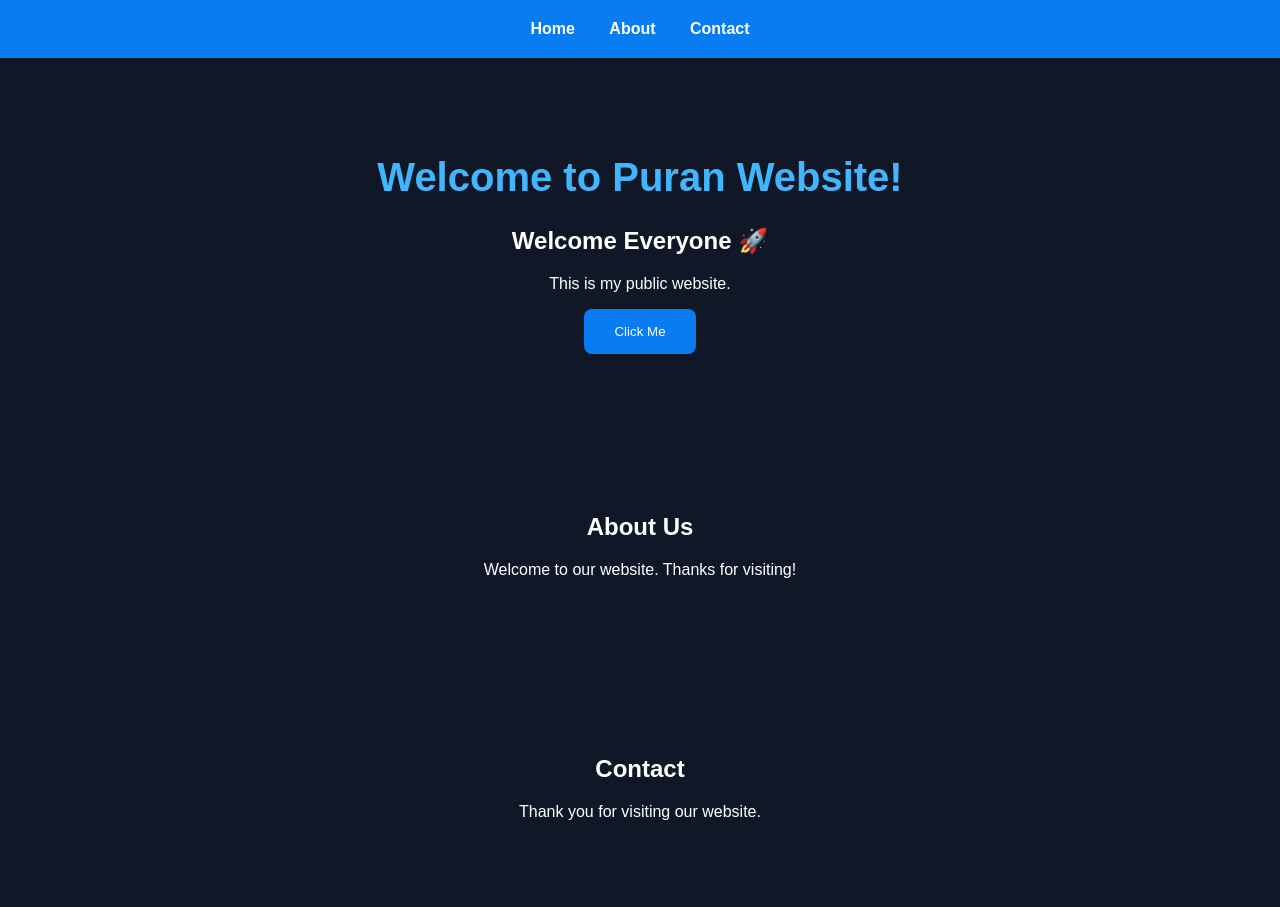
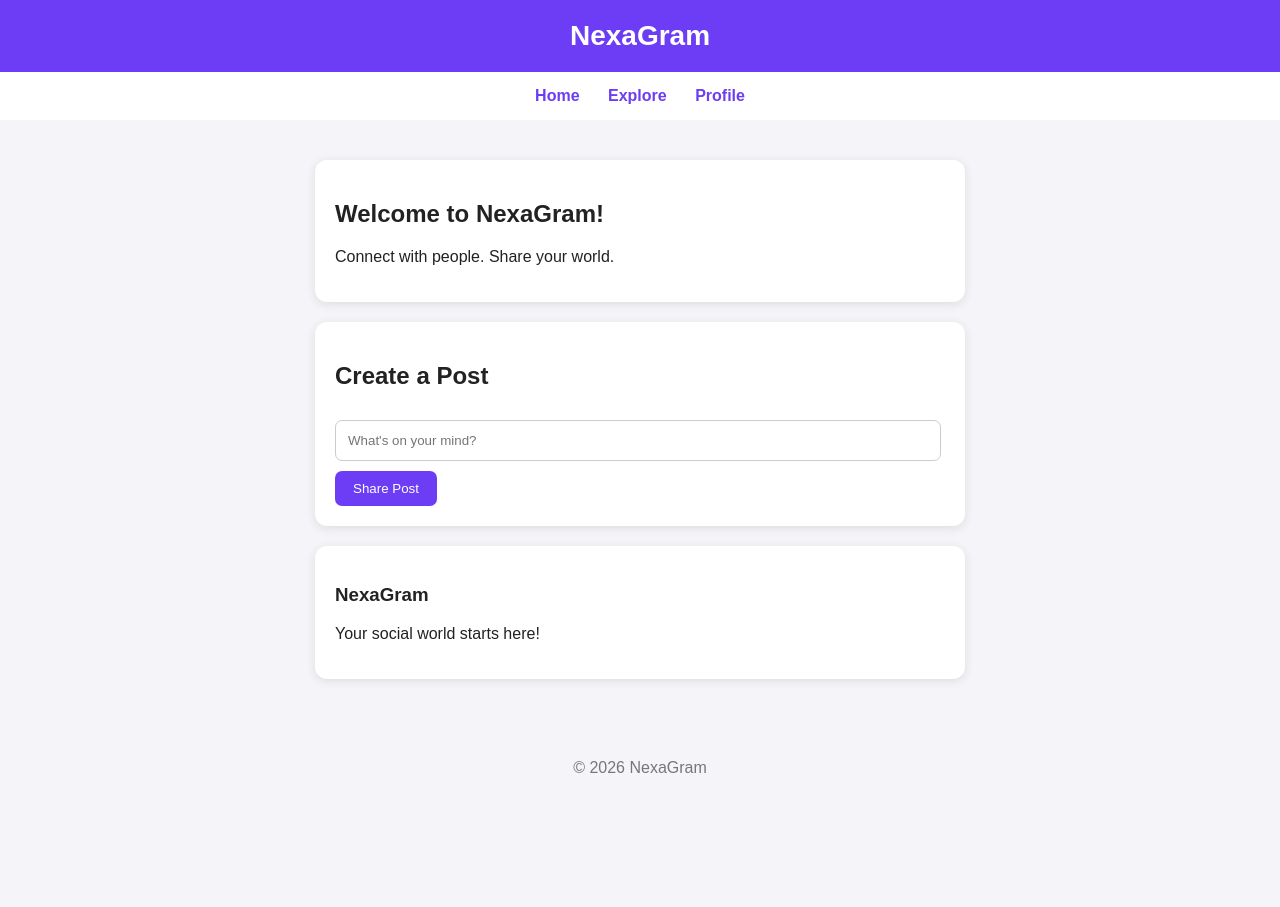
Before and after one commit to puranmalshrma451-lang/puran-website, a plain HTML site: page index.html in a window 1280 px wide. After the commit the page ends 800 px from the top, so only its background shows below. Drawn offline with Linux system fonts and the light colour scheme.

Commit message:
Update index.html

```diff
--- a/index.html
+++ b/index.html
@@ -1,75 +1,140 @@
 
 <!DOCTYPE html>
-<html>
+<html lang="en">
 <head>
-    <title>Puran Website</title>
+    <meta charset="UTF-8">
+    <meta name="viewport" content="width=device-width, initial-scale=1.0">
+    <title>NexaGram - Connect with Everyone</title>
+
     <style>
         body {
             margin: 0;
-            font-family: Arial;
-            background: #101827;
+            font-family: Arial, sans-serif;
+            background: #f4f4f9;
+            color: #222;
+        }
+
+        header {
+            background: #6c3df4;
             color: white;
+            padding: 20px;
+            text-align: center;
+            font-size: 28px;
+            font-weight: bold;
+        }
+
+        nav {
+            background: white;
+            padding: 15px;
             text-align: center;
         }
 
-        nav {
-            background: #087cf0;
-            padding: 20px;
-        }
-
         nav a {
-            color: white;
+            color: #6c3df4;
             text-decoration: none;
-            margin: 15px;
+            margin: 12px;
             font-weight: bold;
         }
 
-        .content {
-            padding: 70px 20px;
+        .container {
+            max-width: 650px;
+            margin: 25px auto;
+            padding: 15px;
         }
 
-        h1 {
-            font-size: 40px;
-            color: #42b5ff;
+        .card {
+            background: white;
+            padding: 20px;
+            margin-bottom: 20px;
+            border-radius: 12px;
+            box-shadow: 0 2px 8px #ddd;
         }
 
         button {
-            background: #087cf0;
+            background: #6c3df4;
             color: white;
-            padding: 15px 30px;
             border: none;
-            border-radius: 8px;
+            padding: 10px 18px;
+            border-radius: 7px;
             cursor: pointer;
+        }
+
+        input {
+            width: 95%;
+            padding: 12px;
+            margin: 10px 0;
+            border: 1px solid #ccc;
+            border-radius: 7px;
+        }
+
+        footer {
+            text-align: center;
+            padding: 20px;
+            color: #777;
         }
     </style>
 </head>
 
 <body>
 
+    <header>NexaGram</header>
+
     <nav>
-        <a href="#home">Home</a>
-        <a href="#about">About</a>
-        <a href="#contact">Contact</a>
+        <a href="#">Home</a>
+        <a href="#">Explore</a>
+        <a href="#">Profile</a>
     </nav>
 
-    <div class="content" id="home">
-        <h1>Welcome to Puran Website!</h1>
-        <h2>Welcome Everyone 🚀</h2>
-        <p>This is my public website.</p>
-        <button onclick="alert('Welcome to Puran Website!')">
-            Click Me
-        </button>
+    <div class="container">
+
+        <div class="card">
+            <h2>Welcome to NexaGram!</h2>
+            <p>Connect with people. Share your world.</p>
+        </div>
+
+        <div class="card">
+            <h2>Create a Post</h2>
+            <input type="text" id="postText"
+                   placeholder="What's on your mind?">
+            <button onclick="addPost()">Share Post</button>
+        </div>
+
+        <div id="posts">
+            <div class="card">
+                <h3>NexaGram</h3>
+                <p>Your social world starts here!</p>
+            </div>
+        </div>
+
     </div>
 
-    <div class="content" id="about">
-        <h2>About Us</h2>
-        <p>Welcome to our website. Thanks for visiting!</p>
-    </div>
+    <footer>© 2026 NexaGram</footer>
 
-    <div class="content" id="contact">
-        <h2>Contact</h2>
-        <p>Thank you for visiting our website.</p>
-    </div>
+    <script>
+        function addPost() {
+            let text = document.getElementById("postText").value;
+
+            if (text.trim() === "") {
+                alert("Please write something first!");
+                return;
+            }
+
+            let post = document.createElement("div");
+            post.className = "card";
+
+            let heading = document.createElement("h3");
+            heading.textContent = "New Post";
+
+            let paragraph = document.createElement("p");
+            paragraph.textContent = text;
+
+            post.appendChild(heading);
+            post.appendChild(paragraph);
+
+            document.getElementById("posts").prepend(post);
+            document.getElementById("postText").value = "";
+        }
+    </script>
 
 </body>
 </html>
```
